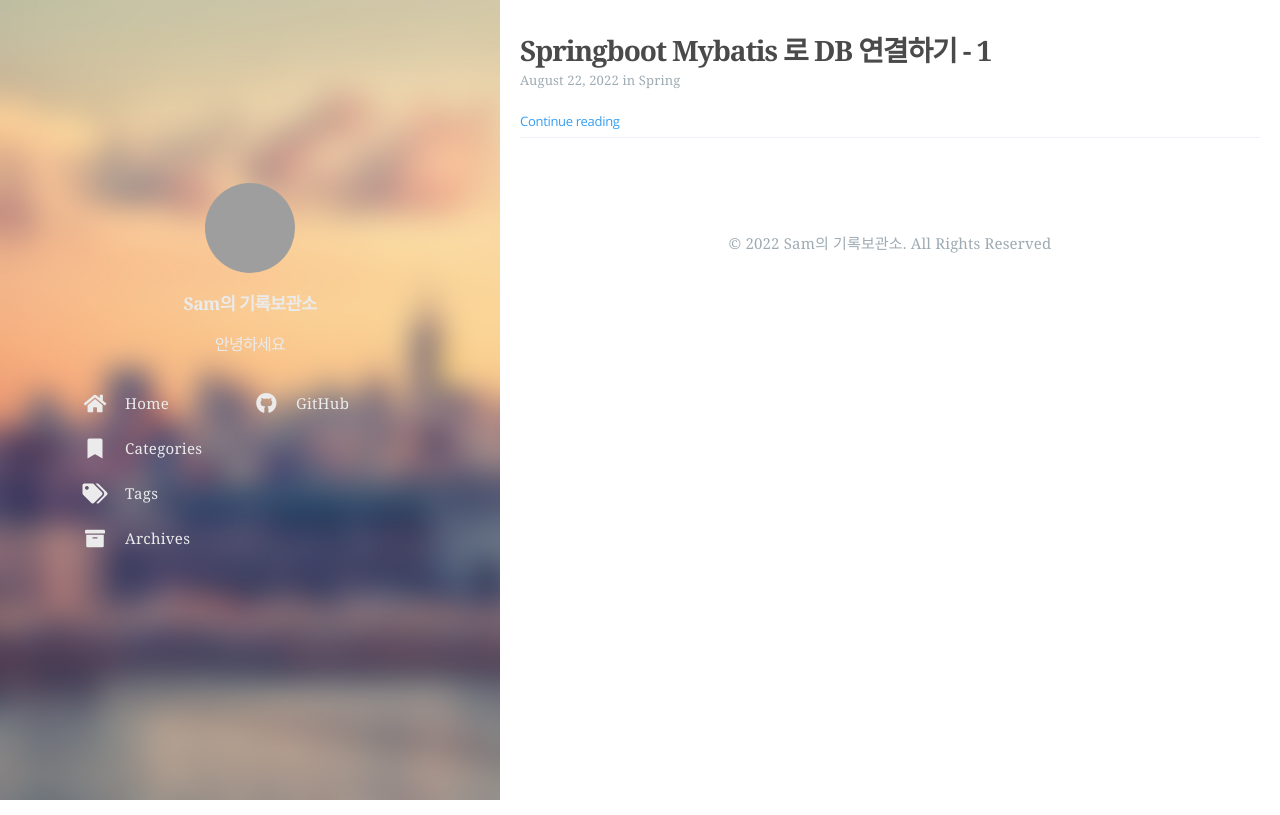
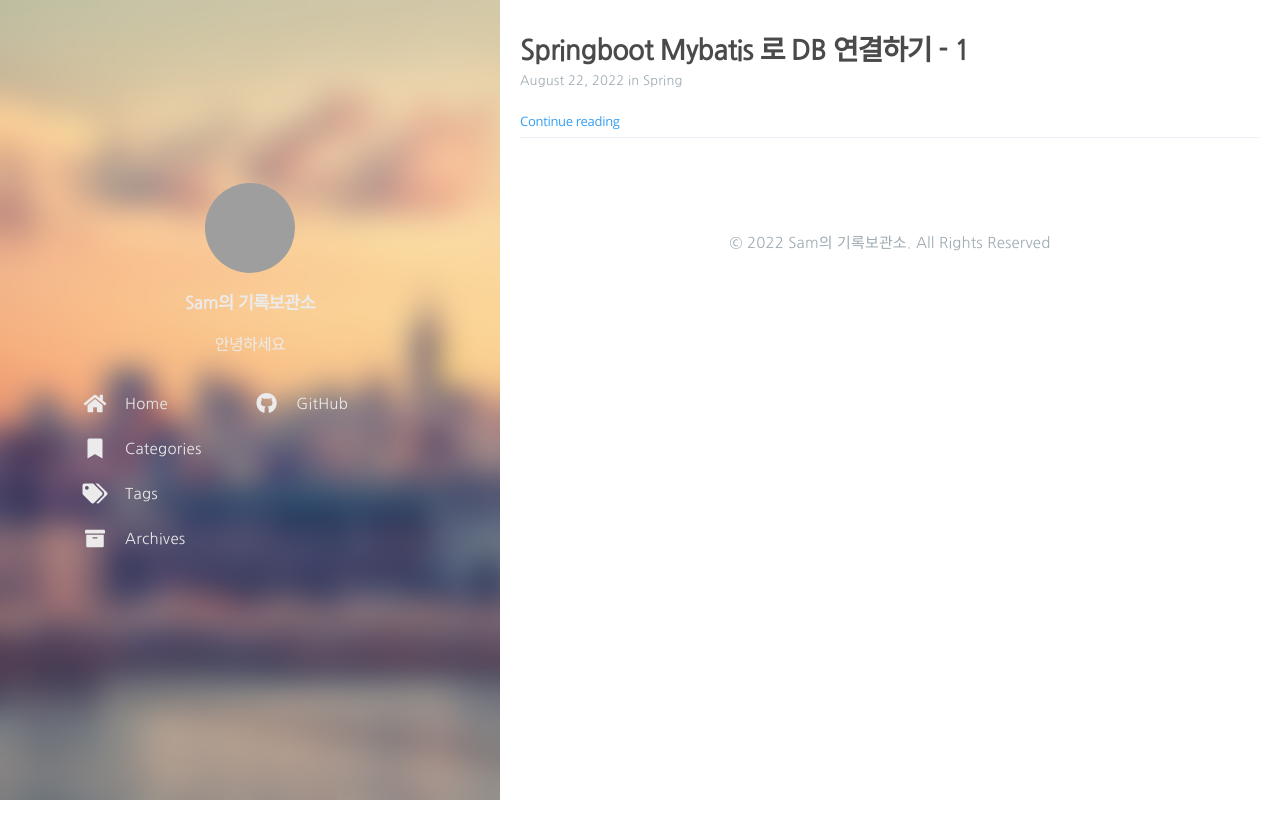
Before and after one commit to manson112/manson112.github.io, a plain HTML site: page index.html in a window 1280 px wide. Drawn offline with nearby package versions, Linux system fonts and the light colour scheme; grey boxes are pictures that could not be loaded; a web font is replaced by a local one.

Commit message:
rebuilding site Mon Aug 22 01:09:58 KST 2022

```diff
--- a/index.html
+++ b/index.html
@@ -71,6 +71,8 @@
     <link rel="canonical" href="https://manson112.github.io/">
 
 
+    <link rel="stylesheet" href="//fonts.googleapis.com/earlyaccess/nanumgothic.css">
+    <link rel="stylesheet" href="//fonts.googleapis.com/earlyaccess/nanumgothiccoding.css">
     <link rel="stylesheet" href="https://cdnjs.cloudflare.com/ajax/libs/font-awesome/5.15.3/css/all.min.css" integrity="sha512-iBBXm8fW90+nuLcSKlbmrPcLa0OT92xO1BIsZ+ywDWZCvqsWgccV3gFoRBv0z+8dLJgyAHIhR35VZc2oM/gI1w==" crossorigin="anonymous" referrerpolicy="no-referrer" />
     <link rel="stylesheet" href="https://cdnjs.cloudflare.com/ajax/libs/fancybox/3.5.7/jquery.fancybox.min.css" integrity="sha512-H9jrZiiopUdsLpg94A333EfumgUBpO9MdbxStdeITo+KEIMaNfHNvwyjjDJb+ERPaRS6DpyRlKbvPUasNItRyw==" crossorigin="anonymous" referrerpolicy="no-referrer" />
 
```
Also changed, not shown: 404.html (+2 -0 lines), archives/index.html (+2 -0 lines), categories/index.html (+2 -0 lines), categories/spring/index.html (+2 -0 lines), post/index.html (+2 -0 lines), post/springboot_mybatis_1/index.html (+2 -0 lines), tags/index.html (+2 -0 lines), 1 other file.
